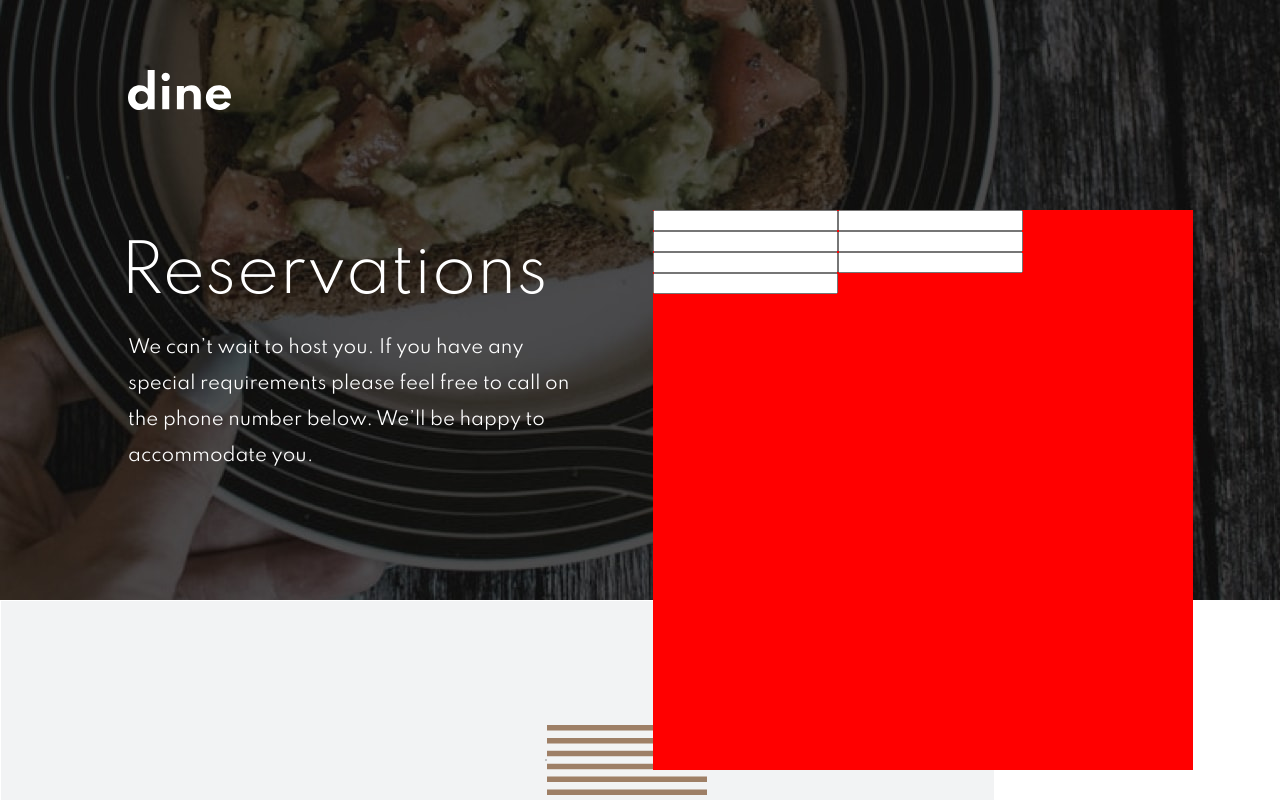
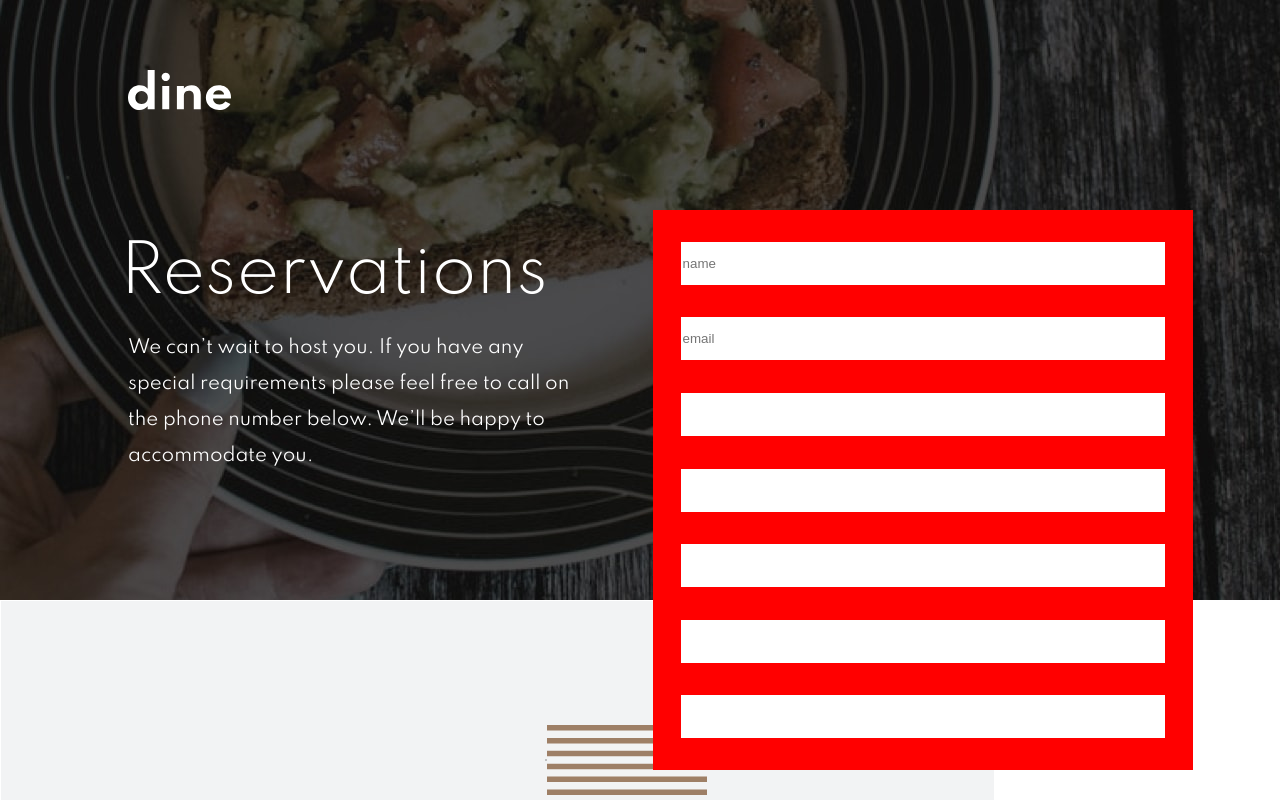
Before and after one commit to SJellen/dine, a Next.js app: page /book in a window 1280 px wide. Shown: the top 800 px of the page. Built offline with nearby package versions, Linux system fonts and the light colour scheme.

Commit message:
work on Book/Form sizing

```diff
--- a/components/Booking/Form.js
+++ b/components/Booking/Form.js
@@ -9,8 +9,16 @@ export default function Form() {
                 <Image src="/assets/patterns/pattern-lines.svg" alt="line pattern" width="160" height="70"  />
             <div>
                 <form>
-                    <input />
-                    <input />
+                    <input
+                        id="name"
+                        className='name'
+                        placeholder='name'
+                     />
+                    <input
+                        id="email"
+                        className='email'
+                        placeholder='email'
+                    />
                     <input />
                     <input />
                     <input />
--- a/styles/Book/Form.module.scss
+++ b/styles/Book/Form.module.scss
@@ -28,5 +28,14 @@
         position: relative;
         left: -10%;
         margin-top: -100%;
+        display: flex;
+        flex-direction: column;
+        align-items: center;
+        justify-content: space-evenly;
+        input {
+            border: 1px solid red;
+            width: 90%;
+            height: 45px;
+        }
     }
 }
```
